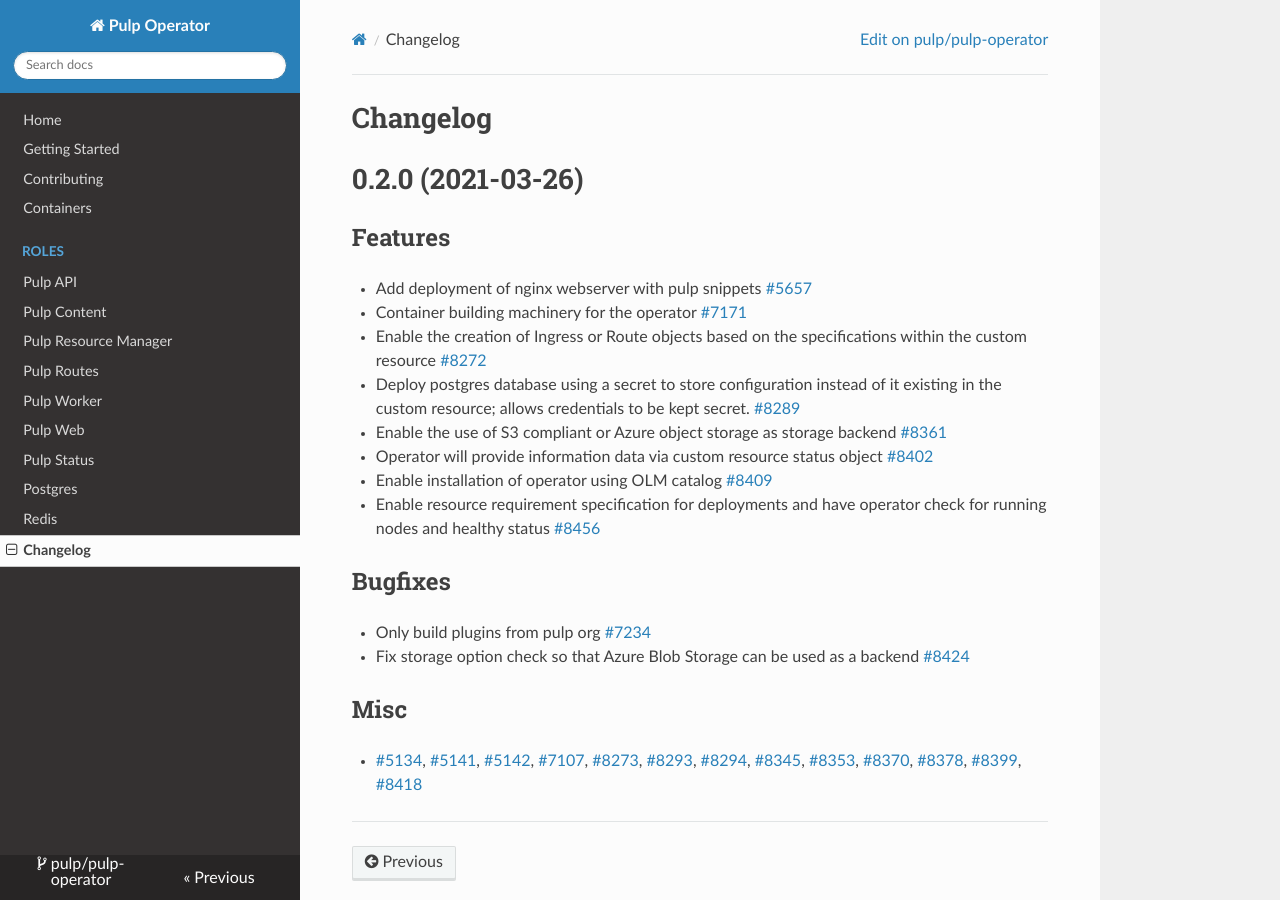
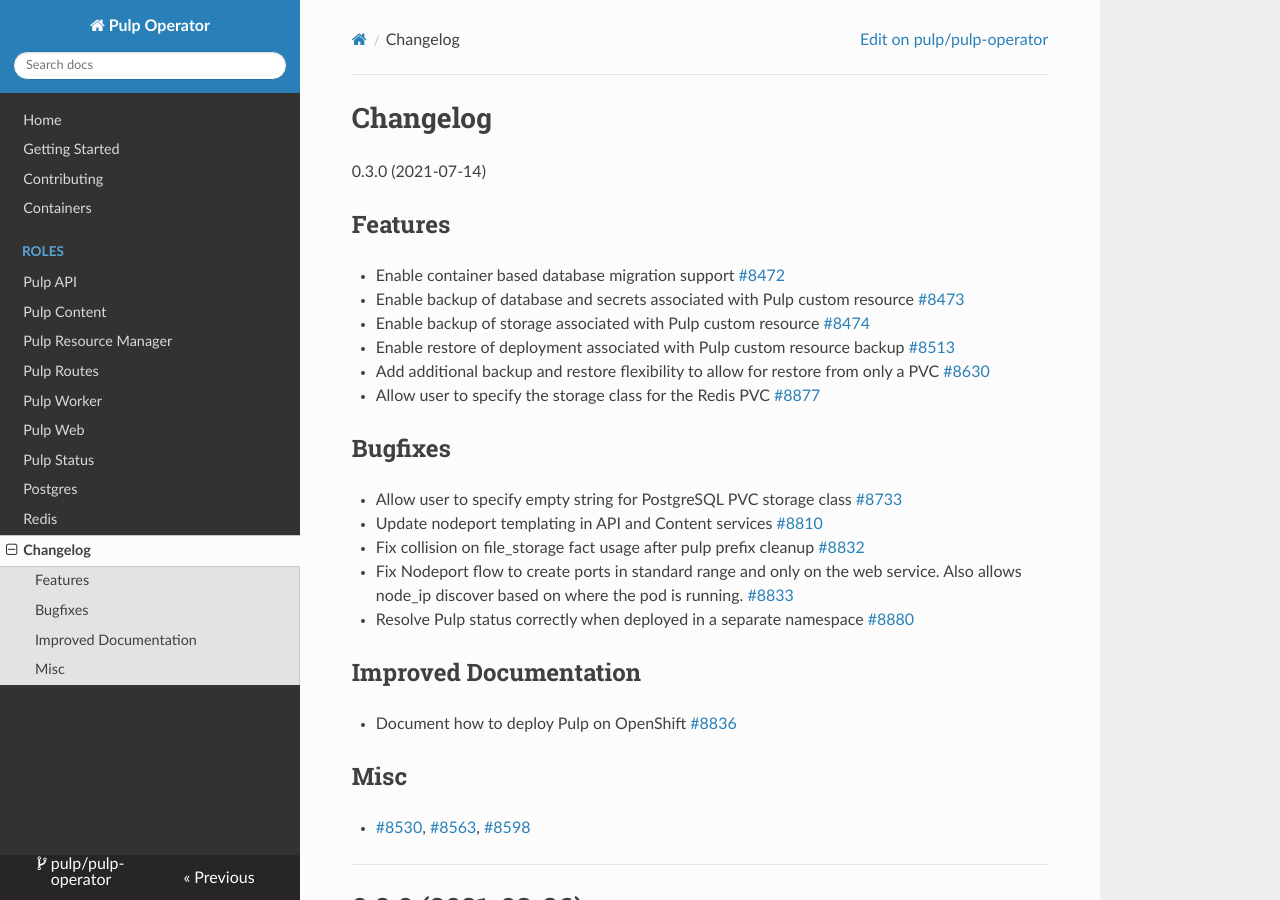
Before and after one commit to pulp/pulp-operator, an MkDocs documentation site: the page built from docs/CHANGES.md, in a window 1280 px wide and 900 px high. Built offline with MkDocs 1.6.1, drawn with Linux system fonts in a browser that asks for light colours; nearby versions of some CDN libraries.

Commit message:
Release 0.3.0
[noissue]

```diff
--- a/docs/CHANGES.md
+++ b/docs/CHANGES.md
@@ -12,6 +12,56 @@ Changelog
 --->
 
 <!-- TOWNCRIER -->
+
+0.3.0 (2021-07-14)
+
+Features
+--------
+
+- Enable container based database migration support
+  [#8472](https://pulp.plan.io/issues/8472)
+- Enable backup of database and secrets associated with Pulp custom resource
+  [#8473](https://pulp.plan.io/issues/8473)
+- Enable backup of storage associated with Pulp custom resource
+  [#8474](https://pulp.plan.io/issues/8474)
+- Enable restore of deployment associated with Pulp custom resource backup
+  [#8513](https://pulp.plan.io/issues/8513)
+- Add additional backup and restore flexibility to allow for restore from only a PVC
+  [#8630](https://pulp.plan.io/issues/8630)
+- Allow user to specify the storage class for the Redis PVC
+  [#8877](https://pulp.plan.io/issues/8877)
+
+
+Bugfixes
+--------
+
+- Allow user to specify empty string for PostgreSQL PVC storage class
+  [#8733](https://pulp.plan.io/issues/8733)
+- Update nodeport templating in API and Content services
+  [#8810](https://pulp.plan.io/issues/8810)
+- Fix collision on file_storage fact usage after pulp prefix cleanup
+  [#8832](https://pulp.plan.io/issues/8832)
+- Fix Nodeport flow to create ports in standard range and only on the web service. Also allows node_ip discover based on where the pod is running.
+  [#8833](https://pulp.plan.io/issues/8833)
+- Resolve Pulp status correctly when deployed in a separate namespace
+  [#8880](https://pulp.plan.io/issues/8880)
+
+
+Improved Documentation
+----------------------
+
+- Document how to deploy Pulp on OpenShift
+  [#8836](https://pulp.plan.io/issues/8836)
+
+
+Misc
+----
+
+- [#8530](https://pulp.plan.io/issues/8530), [#8563](https://pulp.plan.io/issues/8563), [#8598](https://pulp.plan.io/issues/8598)
+
+
+----
+
 
 0.2.0 (2021-03-26)
 ==================
```
Also changed, not shown: 16 other files.
